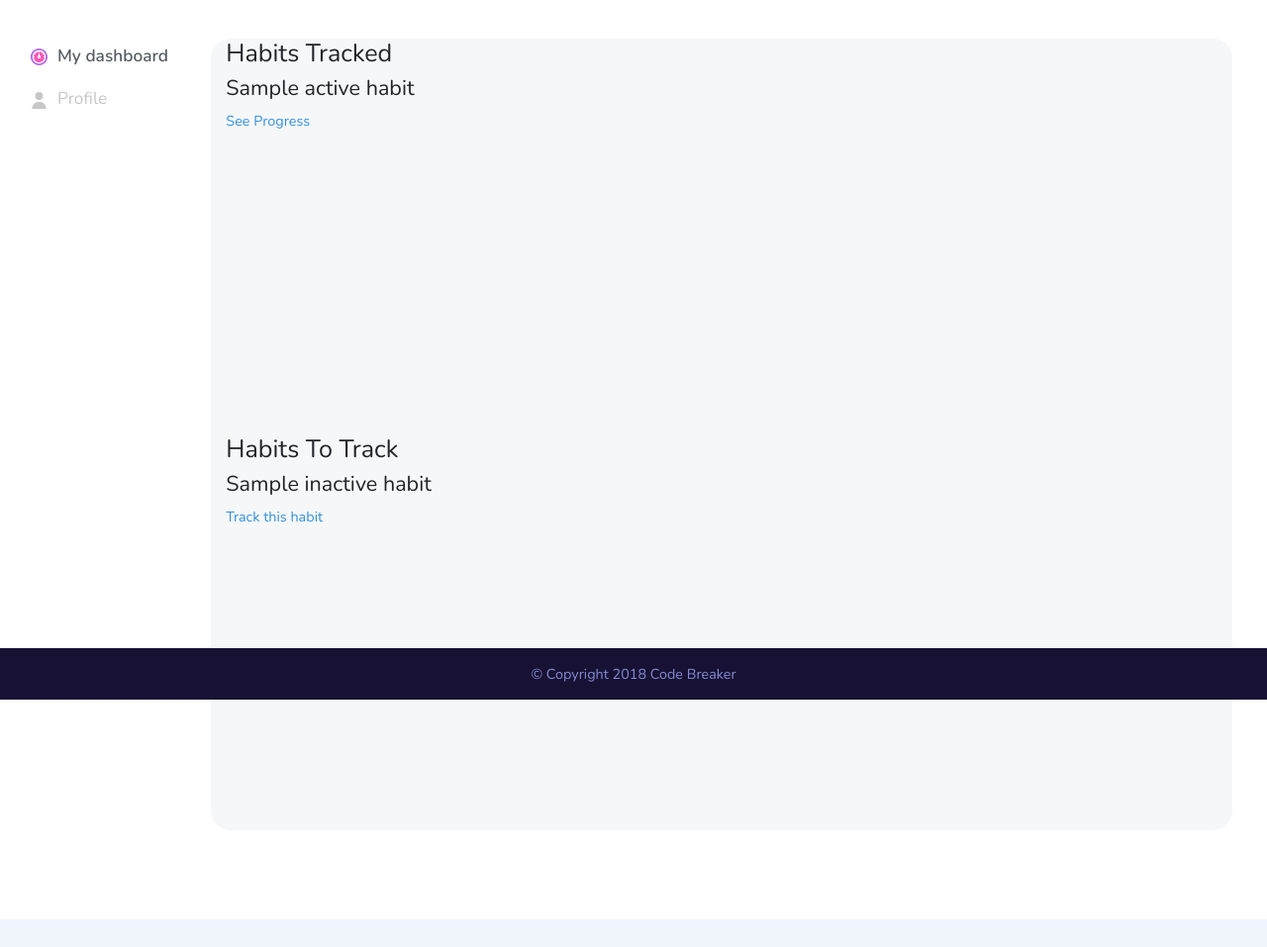
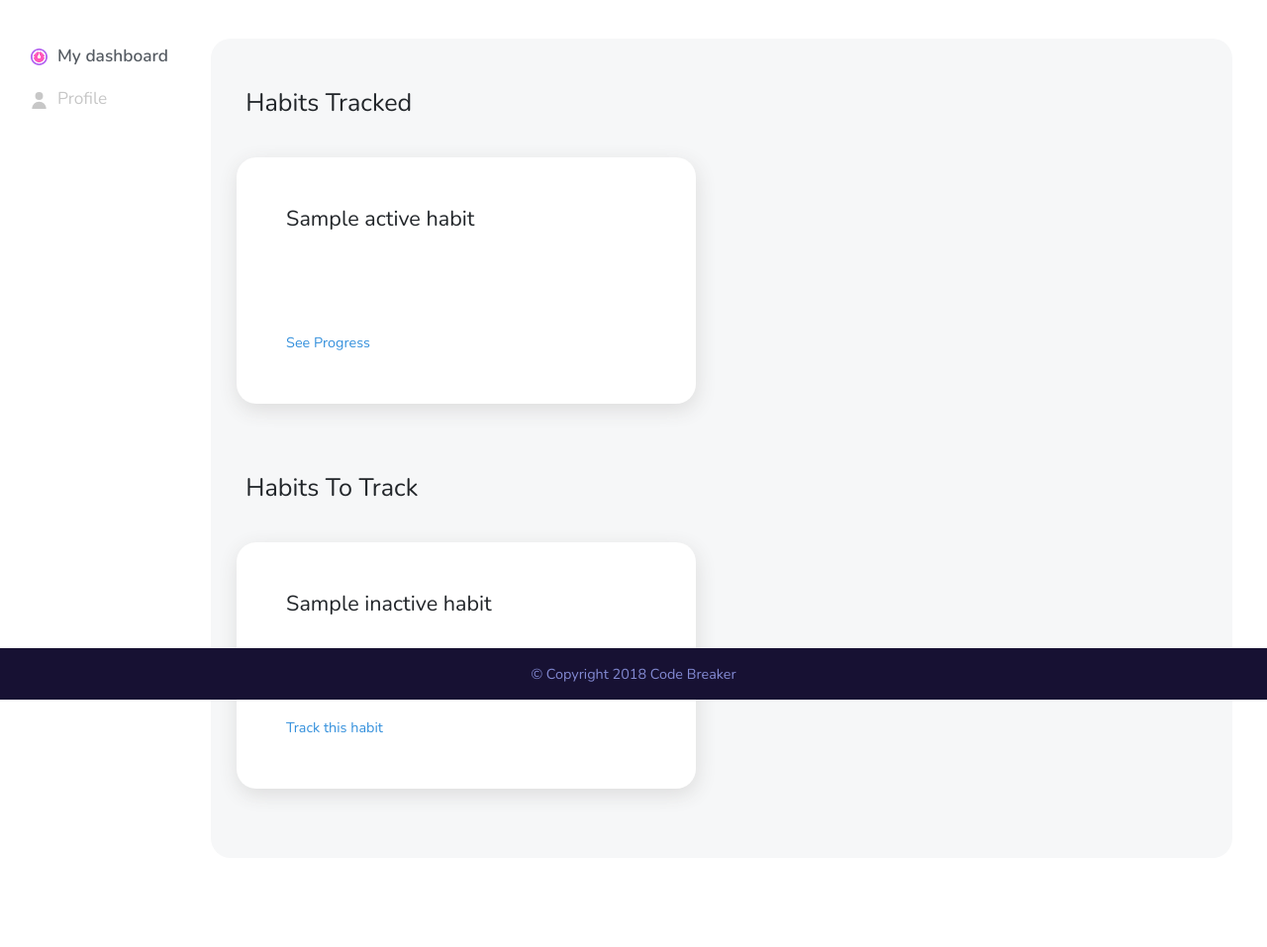
Before and after one commit to Bix2/Laravel-Project, a Laravel app: template resources/views/dashboard.blade.php in a window 1280 px wide. Shown: the part 93-1050 px from the top of the page at 99% size. Before the commit the page ends 1022 px from the top, so only its background shows below. Run offline with Laravel 8, Linux system fonts and the light colour scheme; the template is opened without the code that fills it: most values are stand-ins (such as "Sample title", 1, 10 or a date in 2020).

Commit message:
welcome & dashboard styling added

```diff
--- /dev/null
+++ b/resources/sass/abstracts/_typography.scss
@@ -0,0 +1,4 @@
+h1, h2, h3, h4, h5, h6 {
+    font-family: $font-family-sans-serif;
+    color: $dark_gray;
+}
--- a/resources/sass/abstracts/_variables.scss
+++ b/resources/sass/abstracts/_variables.scss
@@ -1,6 +1,3 @@
-
-// Body
-$body-bg: #f8fafc;
 
 // Typography
 $font-family-sans-serif: "Nunito", sans-serif;
@@ -20,3 +17,5 @@
 $green: #38c172;
 $teal: #4dc0b5;
 $cyan: #6cb2eb;
+$dark_gray: #555B62;
+$light_gray: #c7c7c7;
--- a/resources/sass/app.scss
+++ b/resources/sass/app.scss
@@ -4,6 +4,7 @@
 
 // Abstracts
 @import 'abstracts/variables';
+@import 'abstracts/typography';
 
 // Bootstrap
 @import '~bootstrap/scss/bootstrap';
@@ -15,3 +16,7 @@
 @import 'layout/container';
 @import 'layout/header';
 @import 'layout/footer';
+
+// Pages
+@import 'pages/dashboard';
+@import 'pages/welcome';
--- a/resources/sass/layout/_container.scss
+++ b/resources/sass/layout/_container.scss
@@ -5,7 +5,6 @@
   .main__content {
     background-color: #F6F7F8;
     border-radius: 20px;
-    height: 100vh;
     margin-bottom: 90px;
     margin-right: 20px;
   }
--- a/resources/sass/layout/_header.scss
+++ b/resources/sass/layout/_header.scss
@@ -1,5 +1,5 @@
 .mainHeader {
-    background-color: #fff;
+    background-color: white;
     height: 100vh;
 }
 
@@ -14,14 +14,14 @@
     .nav-item {
 
         a {
-            color: #c7c7c7;
+            color: $light_gray;
             font-size: 1.2em;
             display: inline-block;
         }
 
         .active {
             font-weight: bold;
-            color: #555B62;
+            color: $dark_gray;
         }
 
         .icon {
@@ -39,12 +39,12 @@
     padding-bottom: 20px;
 
     h2 {
-        color: #555B62;
+        color: $dark_gray;
         font-weight: bold;
     }
 
     p {
-        color: #c7c7c7;
+        color: $light_gray;
     }
 }
 
@@ -60,7 +60,7 @@
     }
 
     p {
-        color: #555B62;
+        color: $dark_gray;
         margin: 12px 0;
     }
 }
--- a/resources/sass/pages/_dashboard.scss
+++ b/resources/sass/pages/_dashboard.scss
@@ -0,0 +1,25 @@
+.main__content {
+    padding-bottom: 50px;
+
+    h3 {
+        margin: 50px 0 20px 20px;
+    }
+}
+
+.main__container--habit {
+    background-color: white;
+    padding: 0;
+    margin: 20px 2.5%;
+    width: 45%;
+    border-radius: 20px;
+    box-shadow: 1px 6px 20px 0px gainsboro;
+
+    h4 {
+        padding: 50px;
+    }
+
+    a {
+        margin: 50px 0 50px 50px;
+        display: block;
+    }
+}
--- /dev/null
+++ b/resources/sass/pages/_welcome.scss
@@ -0,0 +1,26 @@
+.container--login {
+    background-image: url('../../../public/img/bkg.svg');
+    background-repeat: no-repeat;
+    background-position: left top;
+    background-size: 50%;
+    height: 100vh;
+
+    #main {
+        position: relative;
+        top: 15%;
+
+        .logo {
+            width: 180px;
+            text-align: center;
+            margin: 200px auto 50px;
+
+            svg {
+                width: 100%;
+            }
+        }
+    }
+}
+
+.container--welcome {
+    text-align: center;
+}
--- a/resources/views/dashboard.blade.php
+++ b/resources/views/dashboard.blade.php
@@ -24,23 +24,27 @@
             @if(!empty($activeHabits))
                 <div class="col-12">
                     <h3>Habits Tracked</h3>
+                    <div class="row">
                         @foreach( $activeHabits as $habit )
-                        <div>
+                            <div class="main__container--habit">
                                 <h4>{{ $habit['title'] }}</h4>
-                            <a href="#">See Progress</a>
+                                <a href="/dashboard/{{ $habit['type'] }}">See Progress</a>
                             </div>
                         @endforeach
+                    </div>
                 </div>
             @endif
             @if(!empty($inactiveHabits))
                 <div class="col-12">
                     <h3>Habits To Track</h3>
+                    <div class="row">
                         @foreach( $inactiveHabits as $habit )
-                        <div>
+                            <div class="main__container--habit">
                                 <h4>{{ $habit['title'] }}</h4>
-                            <a href="#">Track this habit</a>
+                                <a href="/dashboard/{{ $habit['title'] }}">Track this habit</a>
                             </div>
                         @endforeach
+                    </div>
                 </div>
             @endif
         </div>
```
Also changed, not shown: public/css/app.css, public/images/bkg.svg (added), public/img/bkg.svg (added), public/img/full-logo.svg (added). Lines whose indentation alone changed are shown as unchanged.
